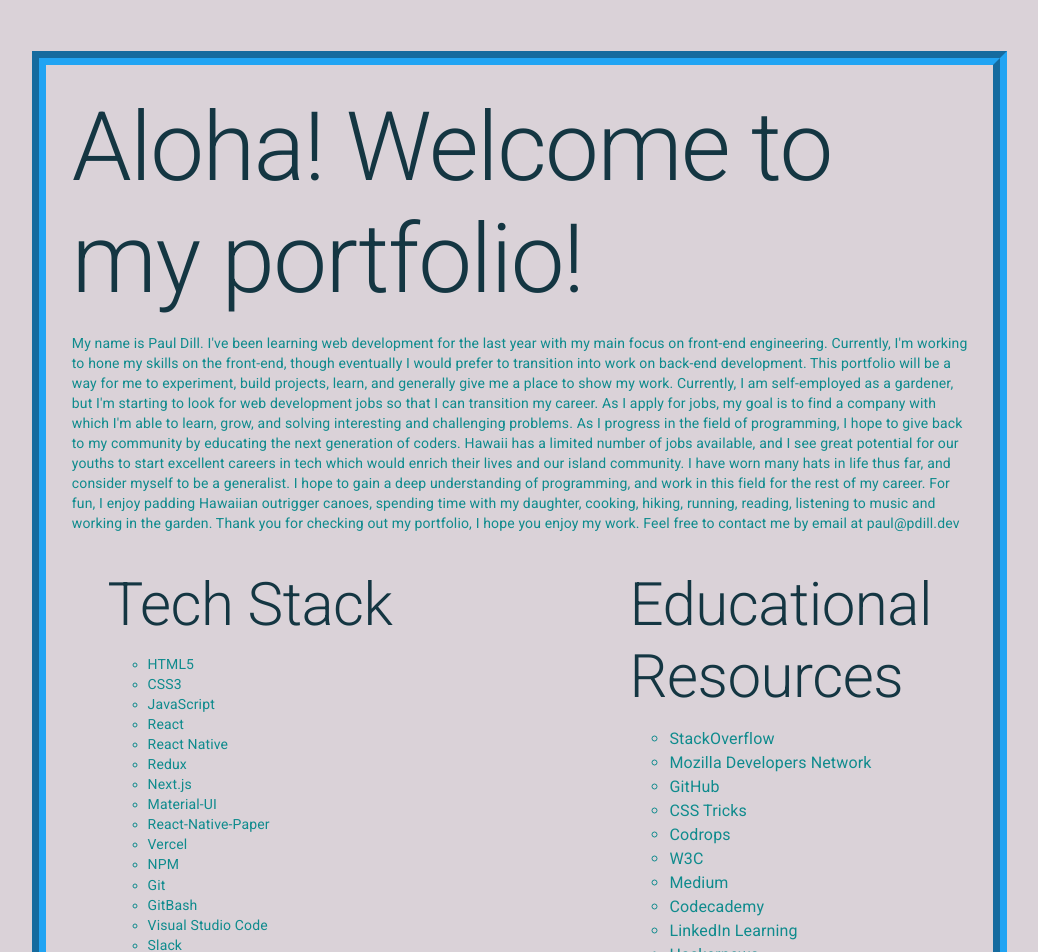
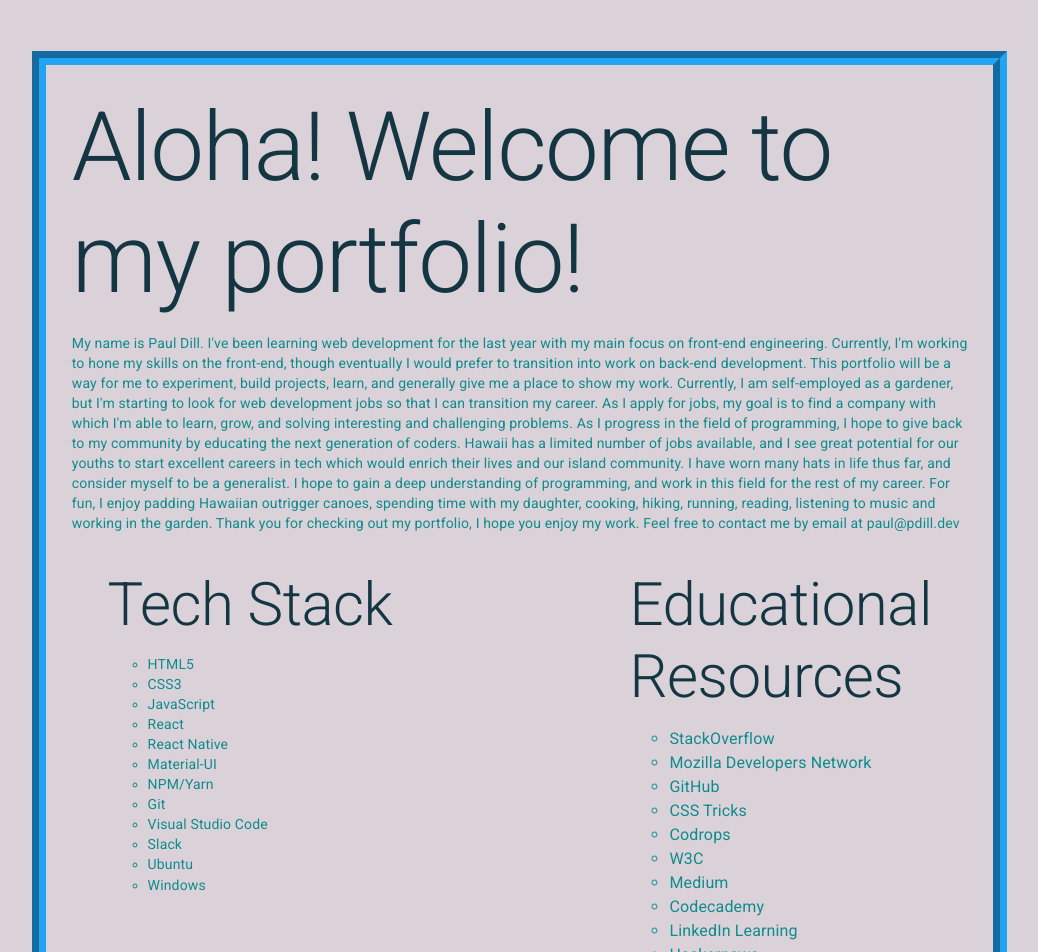
Before and after one commit to Dillweed5446/pdill.dev, a Next.js app in the folder pdill.dev/: page / in a window 1280 px wide. Shown: the top 952 px of the page, without its empty margins (19-1057 px from the left). Built offline with nearby package versions, Linux system fonts and the light colour scheme.

Commit message:
:package::eye: Google Analytics Implementation

```diff
--- /dev/null
+++ b/package.json
@@ -0,0 +1,5 @@
+{
+  "dependencies": {
+    "prop-types": "^15.7.2"
+  }
+}
--- /dev/null
+++ b/pdill.dev/components/layout.js
@@ -0,0 +1,25 @@
+import React from 'react'
+import { initGA, logPageView } from '../utils/analytics'
+import PropTypes from 'prop-types'
+
+export default class Layout extends React.Component {
+  componentDidMount () {
+    if (!window.GA_INITIALIZED) {
+      initGA()
+      window.GA_INITIALIZED = true
+    }
+    logPageView()
+  }
+
+  render () {
+    return (
+      <div>
+        {this.props.children}
+      </div>
+    )
+  }
+}
+
+Layout.propTypes = {
+  children: PropTypes.node.isRequired
+}
--- a/pdill.dev/package.json
+++ b/pdill.dev/package.json
@@ -15,6 +15,7 @@
     "next-images": "^1.4.0",
     "react": "16.13.1",
     "react-dom": "16.13.1",
+    "react-ga": "^3.1.2",
     "react-icons": "^3.10.0"
   },
   "devDependencies": {
--- a/pdill.dev/pages/index.js
+++ b/pdill.dev/pages/index.js
@@ -5,11 +5,12 @@
 import Typography from '@material-ui/core/Typography'
 import Grid from '@material-ui/core/Grid'
 import List from '@material-ui/core/List'
-
+import Layout from '../components/layout'
 
 export default function Home () {
   return (
     <div className="container" >
+      <Layout>
         <Head>
           <title>Paul Dill portfolio</title>
         </Head>
@@ -45,16 +46,12 @@
                       <li>JavaScript</li>
                       <li>React</li>
                       <li>React Native</li>
-                    <li>Redux</li>
-                    <li>Next.js</li>
                       <li>Material-UI</li>
-                    <li>React-Native-Paper</li>
-                    <li>Vercel</li>
-                    <li>NPM</li>
+                      <li>NPM/Yarn</li>
                       <li>Git</li>
-                    <li>GitBash</li>
                       <li>Visual Studio Code</li>
                       <li>Slack</li>
+                      <li>Ubuntu</li>
                       <li>Windows</li>
                     </ul>
                   </List>
@@ -78,6 +75,7 @@
                       <li>Hackernews</li>
                       <li>Hackernoon</li>
                       <li>Egghead.io</li>
+                      <li>CodePen.io</li>
                       <li>Tech specific documentation</li>
                     </ul>
                   </List>
@@ -98,172 +96,8 @@
               </a>
             </Grid>
           </BoxModel>
-        {/*  <a
-            href="https://github.com/vercel/next.js/tree/master/examples"
-            className="card"
-          >
-            <h3>Examples &rarr;</h3>
-            <p>Discover and deploy boilerplate example Next.js projects.</p>
-          </a>
-
-          <a
-            href="https://vercel.com/import?filter=next.js&utm_source=create-next-app&utm_medium=default-template&utm_campaign=create-next-app"
-            className="card"
-          >
-            <h3>Deploy &rarr;</h3>
-            <p>
-              Instantly deploy your Next.js site to a public URL with Vercel.
-            </p>
-          </a>
-        </div> */}
         </main>
-
-
-      {/* <style jsx>{`
-        .container {
-          min-height: 100vh;
-          padding: 0 0.5rem;
-          display: flex;
-          flex-direction: column;
-          justify-content: center;
-          align-items: center;
-        }
-
-        main {
-          padding: 5rem 0;
-          flex: 1;
-          display: flex;
-          flex-direction: column;
-          justify-content: center;
-          align-items: center;
-        }
-
-        footer {
-          width: 100%;
-          height: 100px;
-          border-top: 1px solid #eaeaea;
-          display: flex;
-          justify-content: center;
-          align-items: center;
-        }
-
-        footer img {
-          margin-left: 0.5rem;
-        }
-
-        footer a {
-          display: flex;
-          justify-content: center;
-          align-items: center;
-        }
-
-        a {
-          color: inherit;
-          text-decoration: none;
-        }
-
-        .title a {
-          color: #0070f3;
-          text-decoration: none;
-        }
-
-        .title a:hover,
-        .title a:focus,
-        .title a:active {
-          text-decoration: underline;
-        }
-
-        .title {
-          margin: 0;
-          line-height: 1.15;
-          font-size: 4rem;
-        }
-
-        .title,
-        .description {
-          text-align: center;
-        }
-
-        .description {
-          line-height: 1.5;
-          font-size: 1.5rem;
-        }
-
-        code {
-          background: #fafafa;
-          border-radius: 5px;
-          padding: 0.75rem;
-          font-size: 1.1rem;
-          font-family: Menlo, Monaco, Lucida Console, Liberation Mono,
-            DejaVu Sans Mono, Bitstream Vera Sans Mono, Courier New, monospace;
-        }
-
-        .grid {
-          display: flex;
-          align-items: center;
-          justify-content: center;
-          flex-wrap: wrap;
-
-          max-width: 800px;
-          margin-top: 3rem;
-        }
-
-        .card {
-          margin: 1rem;
-          flex-basis: 45%;
-          padding: 1.5rem;
-          text-align: left;
-          color: inherit;
-          text-decoration: none;
-          border: 1px solid #eaeaea;
-          border-radius: 10px;
-          transition: color 0.15s ease, border-color 0.15s ease;
-        }
-
-        .card:hover,
-        .card:focus,
-        .card:active {
-          color: #0070f3;
-          border-color: #0070f3;
-        }
-
-        .card h3 {
-          margin: 0 0 1rem 0;
-          font-size: 1.5rem;
-        }
-
-        .card p {
-          margin: 0;
-          font-size: 1.25rem;
-          line-height: 1.5;
-        }
-
-        .logo {
-          height: 1em;
-        }
-
-        @media (max-width: 600px) {
-          .grid {
-            width: 100%;
-            flex-direction: column;
-          }
-        }
-      `}</style>
-
-      <style jsx global>{`
-        html,
-        body {
-          padding: 0;
-          margin: 0;
-          font-family: -apple-system, BlinkMacSystemFont, Segoe UI, Roboto,
-            Oxygen, Ubuntu, Cantarell, Fira Sans, Droid Sans, Helvetica Neue,
-            sans-serif;
-        }
-
-        * {
-          box-sizing: border-box;
-        }
-      `}</style> */}
+      </Layout>
     </div>
   )
 }
--- /dev/null
+++ b/pdill.dev/utils/analytics.js
@@ -0,0 +1,21 @@
+import ReactGA from 'react-ga'
+
+export const initGA = () => {
+  console.log('GA init')
+  ReactGA.initialize('UA-173524764-1')
+}
+export const logPageView = () => {
+  console.log(`Logging pageview for ${window.location.pathname}`)
+  ReactGA.set({ page: window.location.pathname })
+  ReactGA.pageview(window.location.pathname)
+}
+export const logEvent = (category = '', action = '') => {
+  if (category && action) {
+    ReactGA.event({ category, action })
+  }
+}
+export const logException = (description = '', fatal = false) => {
+  if (description) {
+    ReactGA.exception({ description, fatal })
+  }
+}
```
Also changed, not shown: 2 other files (tests, documents, lock files or other folders). Lines whose indentation alone changed are shown as unchanged.
